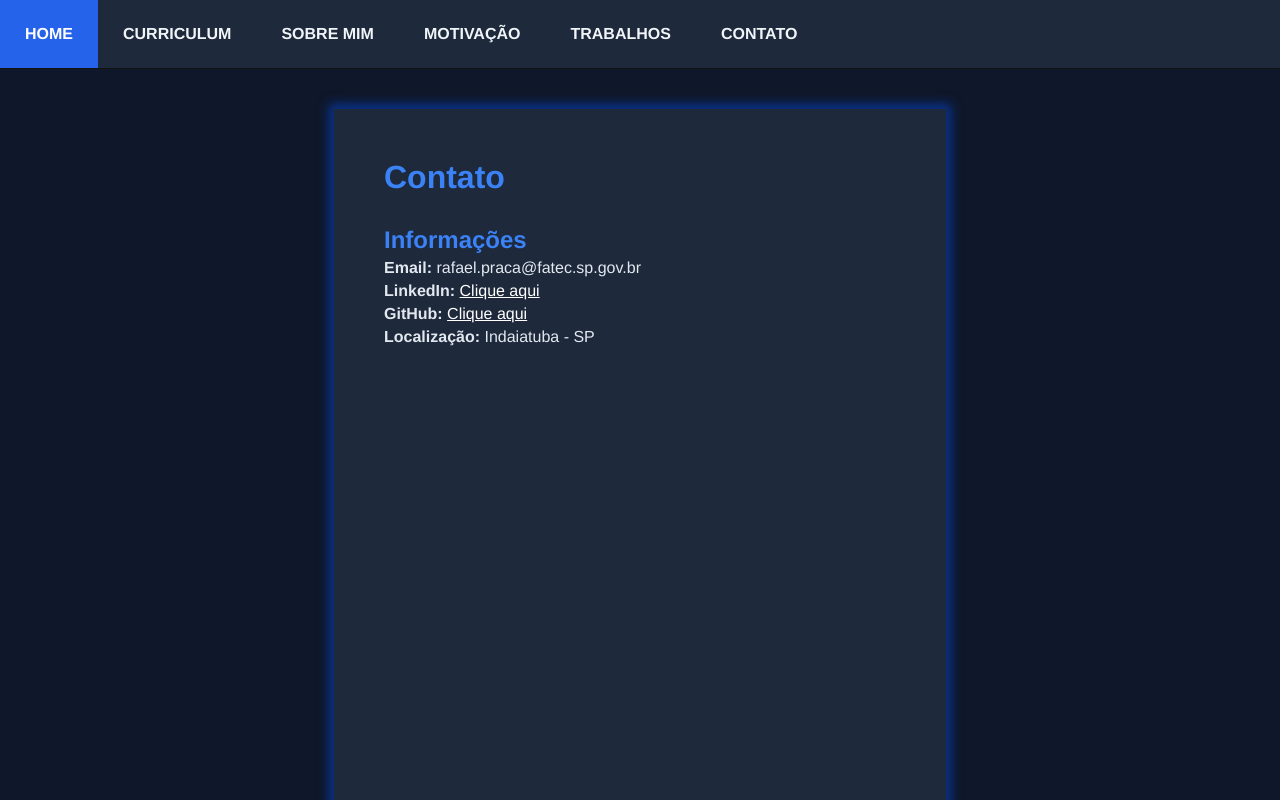
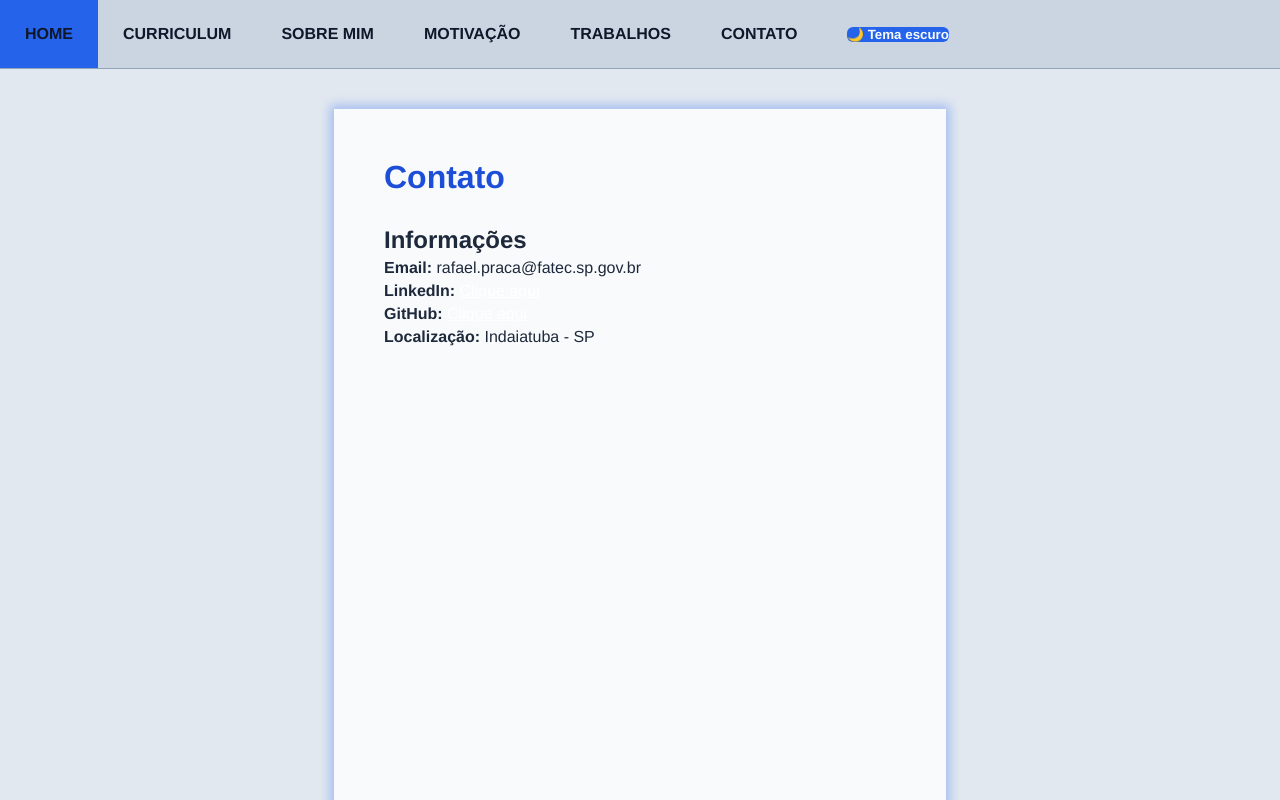
Before and after one commit to RafaTPz/portifolio_aula_simone, a plain HTML site: page src/Contato/index.html in a window 1280 px wide. Shown: the top 800 px of the page. Drawn offline with Linux system fonts and the light colour scheme.

Commit message:
feat: Tema claro, e subtitulo da home animado com js

```diff
--- /dev/null
+++ b/Assets/js/portfolio.js
@@ -0,0 +1,212 @@
+document.addEventListener('DOMContentLoaded', () => {
+  injectEnhancementStyles()
+  setupThemeToggle()
+  setupTypingEffect()
+  setupRevealAnimations()
+})
+
+function injectEnhancementStyles() {
+  const style = document.createElement('style')
+  style.textContent = `
+    .theme-toggle {
+      background: #2563eb;
+      color: #f8fafc;
+      border: none;
+      border-radius: 6px;
+      font-weight: 600;
+      cursor: pointer;
+      transition: background-color 0.2s ease;
+    }
+
+    .theme-toggle:hover {
+      background: #1d4ed8;
+    }
+
+    .js-reveal {
+      opacity: 0;
+      transform: translateY(24px);
+      transition: opacity 0.7s ease, transform 0.7s ease;
+    }
+
+    .js-reveal.is-visible {
+      opacity: 1;
+      transform: translateY(0);
+    }
+
+    body.theme-light nav {
+      background-color: #cbd5e1;
+      border-bottom-color: #94a3b8;
+    }
+
+    body.theme-light nav ul li a {
+      color: #0f172a;
+    }
+
+    body.theme-light #background {
+      background-color: #e2e8f0;
+    }
+
+    body.theme-light #container {
+      background-color: #f8fafc;
+      box-shadow: 0 0 10px 4px rgba(37, 99, 235, 0.32);
+    }
+
+    body.theme-light #container h1,
+    body.theme-light .sessoes h2,
+    body.theme-light #header h1 {
+      color: #1d4ed8;
+    }
+
+    body.theme-light #container h2,
+    body.theme-light #container h3,
+    body.theme-light .sessoes p,
+    body.theme-light .sessoes h3,
+    body.theme-light .sessoes h4,
+    body.theme-light #header p,
+    body.theme-light #header h3,
+    body.theme-light #container p {
+      color: #1e293b;
+    }
+
+    body.theme-light .sessoes ul li,
+    body.theme-light #container ul li {
+      color: #334155;
+    }
+
+    body.theme-light #container_buttons a,
+    body.theme-light .container_buttons a {
+      background-color: #2563eb;
+      color: #f8fafc;
+    }
+
+    body.theme-light #container_buttons a:hover,
+    body.theme-light .container_buttons a:hover {
+      background-color: #1d4ed8;
+    }
+
+    @media (prefers-reduced-motion: reduce) {
+      .js-reveal,
+      .js-reveal.is-visible {
+        opacity: 1;
+        transform: none;
+        transition: none;
+      }
+    }
+  `
+
+  document.head.appendChild(style)
+}
+
+function setupThemeToggle() {
+  const navList = document.querySelector('nav ul')
+  if (!navList) {
+    return
+  }
+
+  const toggleItem = document.createElement('li')
+  const button = document.createElement('button')
+  button.type = 'button'
+  button.className = 'theme-toggle'
+
+  const storedTheme = localStorage.getItem('portfolio-theme')
+  const prefersLight = window.matchMedia('(prefers-color-scheme: light)').matches
+  let currentTheme = storedTheme || (prefersLight ? 'light' : 'dark')
+
+  applyTheme(currentTheme)
+
+  button.textContent = currentTheme === 'light' ? '🌙 Tema escuro' : '☀️ Tema claro'
+
+  button.addEventListener('click', () => {
+    currentTheme = currentTheme === 'light' ? 'dark' : 'light'
+    applyTheme(currentTheme)
+    localStorage.setItem('portfolio-theme', currentTheme)
+    button.textContent = currentTheme === 'light' ? '🌙 Tema escuro' : '☀️ Tema claro'
+  })
+
+  toggleItem.appendChild(button)
+  navList.appendChild(toggleItem)
+}
+
+function applyTheme(theme) {
+  document.body.classList.toggle('theme-light', theme === 'light')
+}
+
+function setupTypingEffect() {
+  const isHomePage = window.location.pathname.toLowerCase().includes('/home/')
+  if (!isHomePage) {
+    return
+  }
+
+  const subtitle = document.querySelector('#container h2')
+  if (!subtitle) {
+    return
+  }
+
+  const phrases = [
+    'Estagiário em desenvolvimento React/Node',
+    'Criando sistemas para facilitar o dia a dia',
+    'Foco em soluções web modernas'
+  ]
+
+  let phraseIndex = 0
+  let charIndex = 0
+  let deleting = false
+
+  function type() {
+    const fullText = phrases[phraseIndex]
+
+    subtitle.textContent = deleting
+      ? fullText.substring(0, charIndex--)
+      : fullText.substring(0, charIndex++)
+
+    let delay = deleting ? 55 : 85
+
+    if (!deleting && charIndex > fullText.length + 1) {
+      deleting = true
+      delay = 1500
+    }
+
+    if (deleting && charIndex < 0) {
+      deleting = false
+      phraseIndex = (phraseIndex + 1) % phrases.length
+      delay = 350
+    }
+
+    setTimeout(type, delay)
+  }
+
+  type()
+}
+
+function setupRevealAnimations() {
+  const targets = document.querySelectorAll('.sessoes, #container_buttons a, #tecnologias img, #header')
+
+  if (!targets.length) {
+    return
+  }
+
+  targets.forEach((element) => {
+    element.classList.add('js-reveal')
+  })
+
+  if (!('IntersectionObserver' in window)) {
+    targets.forEach((element) => element.classList.add('is-visible'))
+    return
+  }
+
+  const observer = new IntersectionObserver(
+    (entries, obs) => {
+      entries.forEach((entry) => {
+        if (!entry.isIntersecting) {
+          return
+        }
+
+        entry.target.classList.add('is-visible')
+        obs.unobserve(entry.target)
+      })
+    },
+    { threshold: 0.15 }
+  )
+
+  targets.forEach((element) => observer.observe(element))
+}
--- a/src/Contato/index.html
+++ b/src/Contato/index.html
@@ -41,5 +41,6 @@
         </div>
       </div>
     </div>
+    <script src="../../Assets/js/portfolio.js"></script>
   </body>
 </html>
```
Also changed, not shown: src/Curriculum/index.html (+1 -0 lines), src/Home/index.html (+1 -0 lines), src/Motivacao/index.html (+1 -0 lines), src/SobreMim/index.html (+1 -0 lines), src/Trabalhos/index.html (+1 -0 lines).
